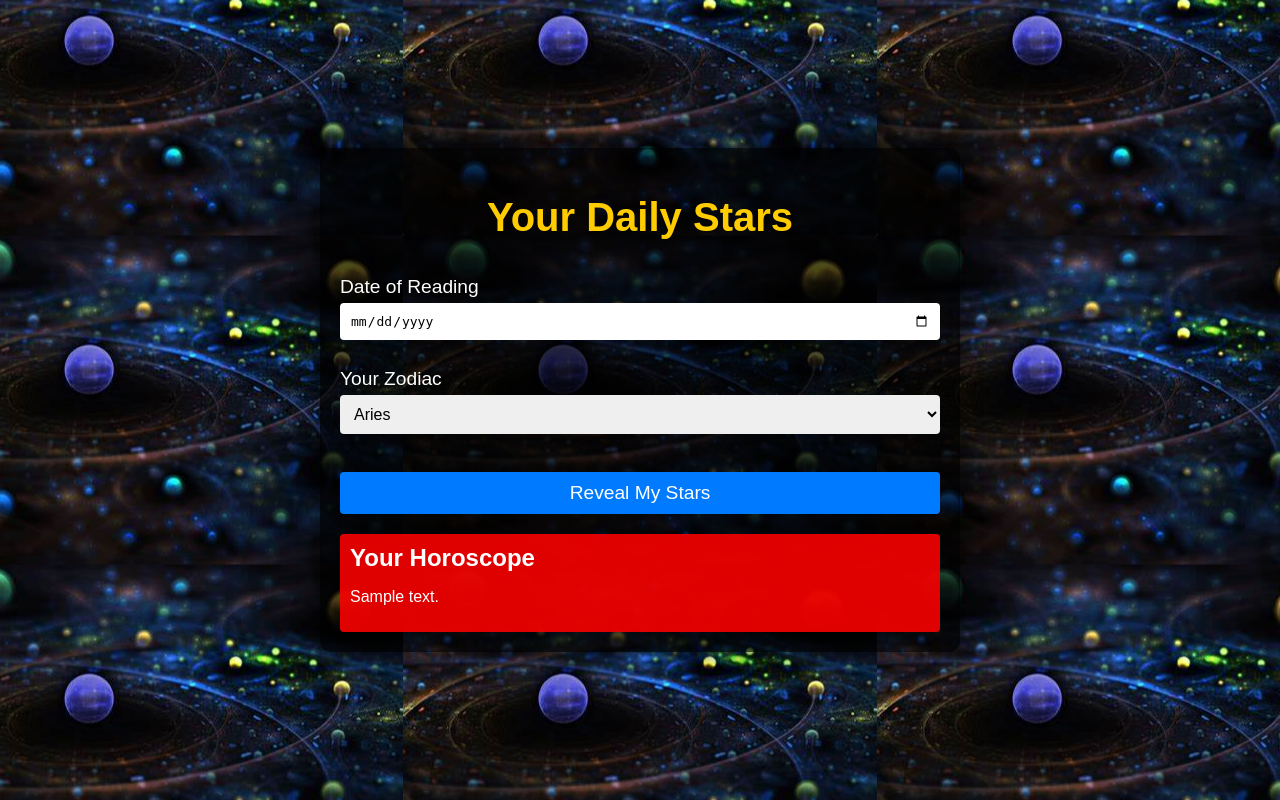
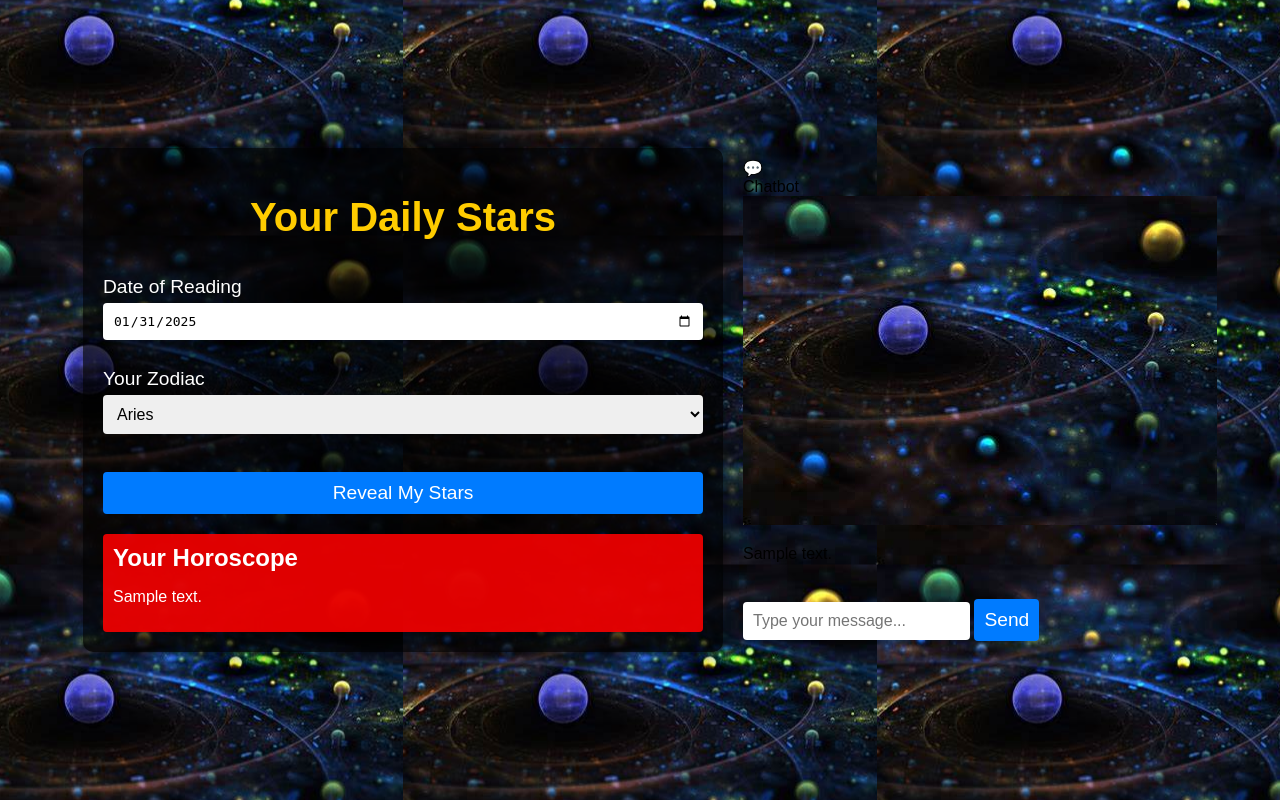
Before and after one commit to SHubhamanjk/Zodiac-Insights, a Flask app: template templates/index.html in a window 1280 px wide. Run offline with Flask 2, Linux system fonts and the light colour scheme; the template is opened without the code that fills it: most values are stand-ins (such as "Sample title", 1, 10 or a date in 2020).

Commit message:
Update index.html

```diff
--- a/templates/index.html
+++ b/templates/index.html
@@ -3,17 +3,29 @@
 <head>
     <meta charset="UTF-8">
     <meta name="viewport" content="width=device-width, initial-scale=1.0">
-    <title>Zodiac Insights
-    </title>
+    <title>Zodiac Insights</title>
+
+    <!-- Link to External CSS -->
     <link rel="stylesheet" href="{{ url_for('static', filename='style.css') }}">
+
+    <!-- jQuery (Required for toggle function) -->
+    <script src="https://code.jquery.com/jquery-3.6.0.min.js"></script>
 
 </head>
 <body>
+
     <div class="container">
         <h1>Your Daily Stars</h1>
         <form method="post">
             <label for="date">Date of Reading</label>
             <input type="date" id="date" name="date" required><br>
+            <script>
+                document.addEventListener("DOMContentLoaded", function() {
+                    const dateInput = document.getElementById("date");
+                    const today = new Date().toISOString().split('T')[0]; // Get today's date in YYYY-MM-DD format
+                    dateInput.value = today; // Set default value
+                });
+            </script>
             <label for="horoscope">Your Zodiac</label>
             <select id="horoscope" name="horoscope" required>
                 <option value="aries">Aries</option>
@@ -31,6 +43,7 @@
             </select><br>
             <button type="submit">Reveal My Stars</button>
         </form>
+
         {% if horoscope_text %}
             <div class="result">
                 <h2>Your Horoscope</h2>
@@ -38,5 +51,93 @@
             </div>
         {% endif %}
     </div>
+
+    <!-- Chatbot UI -->
+    <div class="chatbot">
+        <div class="chatbot-icon" id="chatbot-icon">💬</div>
+        <div class="chatbot-content" id="chatbot-content">
+            <div class="chat-header">Chatbot</div>
+            <div class="chat-messages" id="chat-messages">
+                {% for chat in chat_history %}
+                <div class="chat-row {{ 'user-row' if chat['sender'] == 'user' else 'bot-row' }}">
+                    <div class="chat-icon">
+                        <img src="{{ url_for('static', filename='R.png') if chat['sender'] == 'user' else url_for('static', filename='OIP.jpeg') }}" alt="AI">
+                    </div>
+                    <div class="chat-message">
+                        <p>{{ chat['message'] }}</p>
+                    </div>
+                </div>
+                {% endfor %}
+            </div>
+            <form id="chatbot-form">
+                <div class="chat-input">
+                    <input type="text" id="question-input" name="msg" placeholder="Type your message..." required>
+                    <button type="button" id="send-question">Send</button>
+                </div>
+            </form>
+        </div>
+    </div>
+
+    <!-- JavaScript -->
+    <script>
+        $(document).ready(function () {
+            const chatbotIcon = $('#chatbot-icon');
+            const chatbotContent = $('#chatbot-content');
+
+            // Toggle chat visibility
+            chatbotIcon.on('click', function () {
+                chatbotContent.toggleClass('visible');
+            });
+
+            // Handle sending a message
+            $('#send-question').on('click', function () {
+                const userMessage = $('#question-input').val();
+                if (!userMessage) return;
+
+                $('#chat-messages').append(`
+                    <div class="chat-row user-row">
+                        <div class="chat-icon">
+                            <img src="{{ url_for('static', filename='R.png') }}" alt="User">
+                        </div>
+                        <div class="chat-message">
+                            <p>${userMessage}</p>
+                        </div>
+                    </div>
+                `);
+                $('#question-input').val('');
+
+                $.ajax({
+                    url: '/chat',
+                    method: 'POST',
+                    data: { msg: userMessage },
+                    success: function (response) {
+                        $('#chat-messages').append(`
+                            <div class="chat-row bot-row">
+                                <div class="chat-icon">
+                                    <img src="{{ url_for('static', filename='OIP.jpeg') }}" alt="AI">
+                                </div>
+                                <div class="chat-message">
+                                    <p>${response}</p>
+                                </div>
+                            </div>
+                        `);
+                    },
+                    error: function () {
+                        $('#chat-messages').append(`
+                            <div class="chat-row bot-row">
+                                <div class="chat-icon">
+                                    <img src="{{ url_for('static', filename='OIP.jpeg') }}" alt="AI">
+                                </div>
+                                <div class="chat-message">
+                                    <p>Error: Unable to get response from the server.</p>
+                                </div>
+                            </div>
+                        `);
+                    }
+                });
+            });
+        });
+    </script>
+
 </body>
 </html>
```
